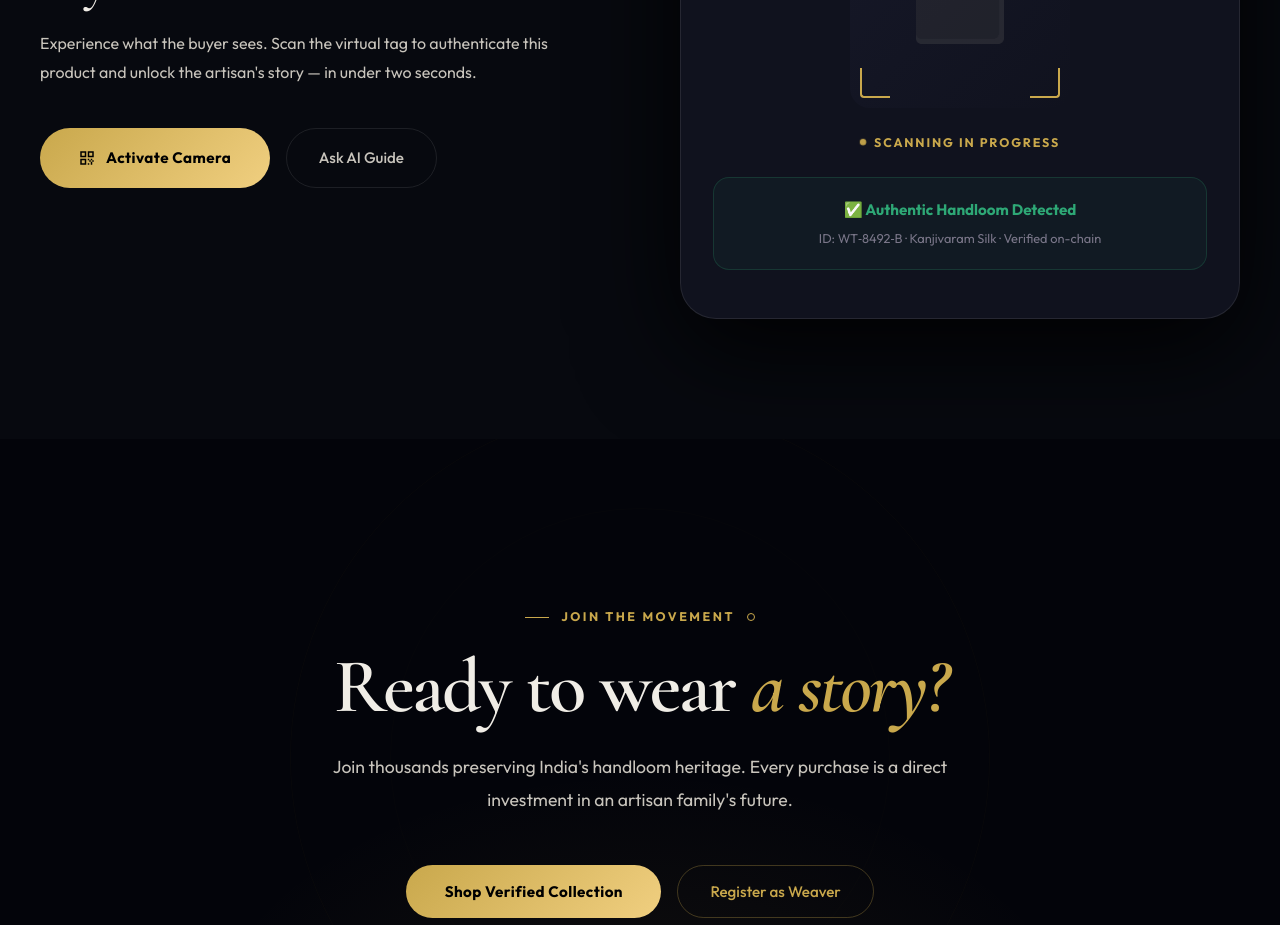
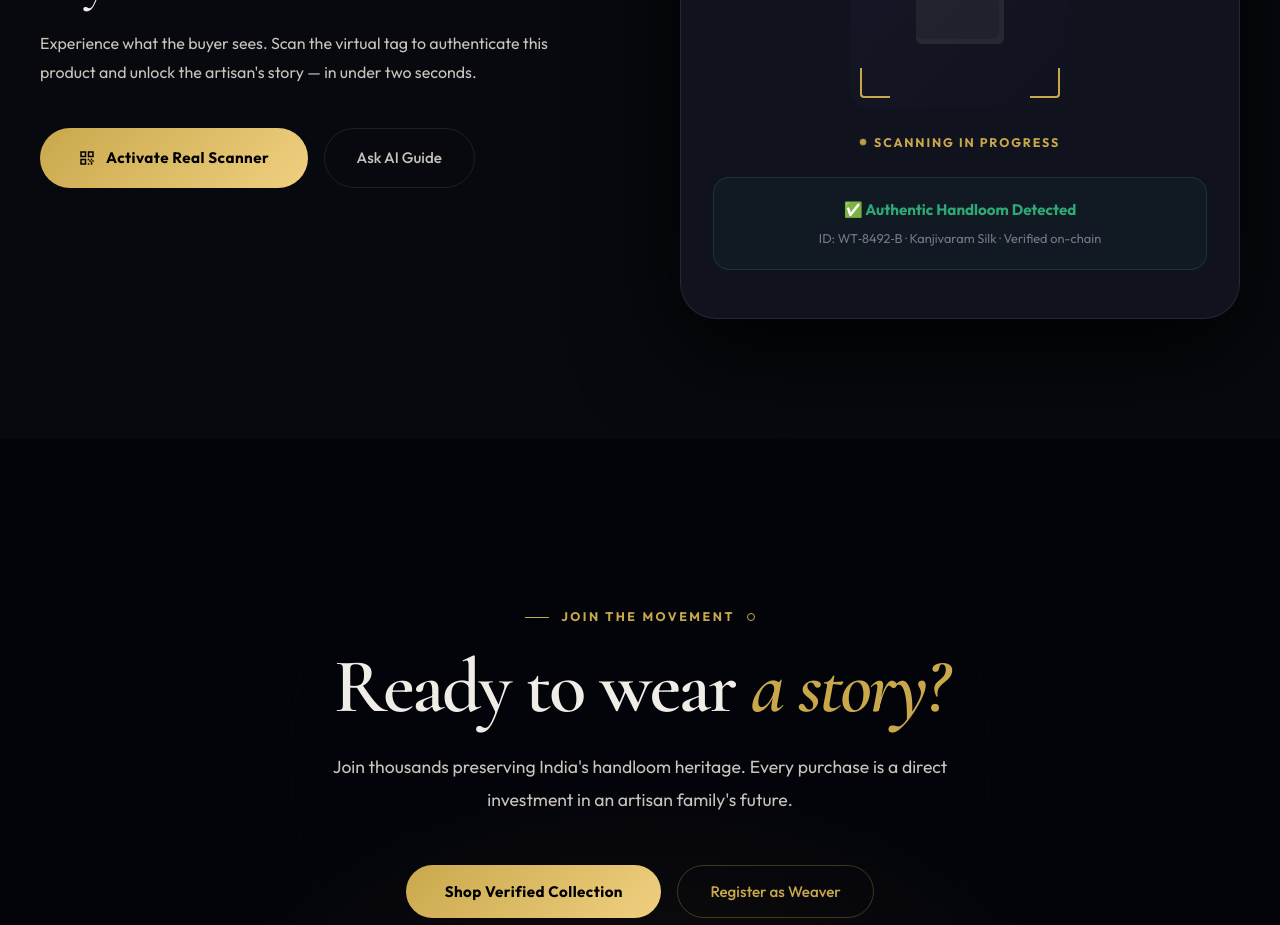
Before and after one commit to Abishek2207/weavetales, a Next.js app in the folder frontend/: page / in a window 1280 px wide. Shown: the part 7320-8245 px from the top of the page. Built offline with nearby package versions, Linux system fonts and the light colour scheme; no server answers; a web font is replaced by a local one.

Commit message:
Make Demo button link to real working QR Scanner

```diff
--- a/frontend/app/page.tsx
+++ b/frontend/app/page.tsx
@@ -492,12 +492,12 @@ export default function Home() {
               <h2 className="section-title">Try the Verification Scanner</h2>
               <p>Experience what the buyer sees. Scan the virtual tag to authenticate this product and unlock the artisan's story — in under two seconds.</p>
               <div style={{display:"flex", gap:"1rem", flexWrap:"wrap"}}>
-                <button className="btn-gold">
+                <Link href="/scan" className="btn-gold" style={{ textDecoration: "none" }}>
                   <svg viewBox="0 0 24 24" width="18" height="18" fill="currentColor">
                     <path d="M3 3h8v8H3zm2 2v4h4V5zM3 13h8v8H3zm2 2v4h4v-4zM13 3h8v8h-8zm2 2v4h4V5zM13 13h2v2h-2zm4 0h2v2h-2zm-2 2h2v2h-2zm4 0h2v2h-2zm-2 2h2v2h-2zm-4 2h2v2h-2zm4 0h2v2h-2z"/>
                   </svg>
-                  Activate Camera
-                </button>
+                  Activate Real Scanner
+                </Link>
                 <Link href="/chat" className="btn-ghost">Ask AI Guide</Link>
               </div>
             </div>
```
